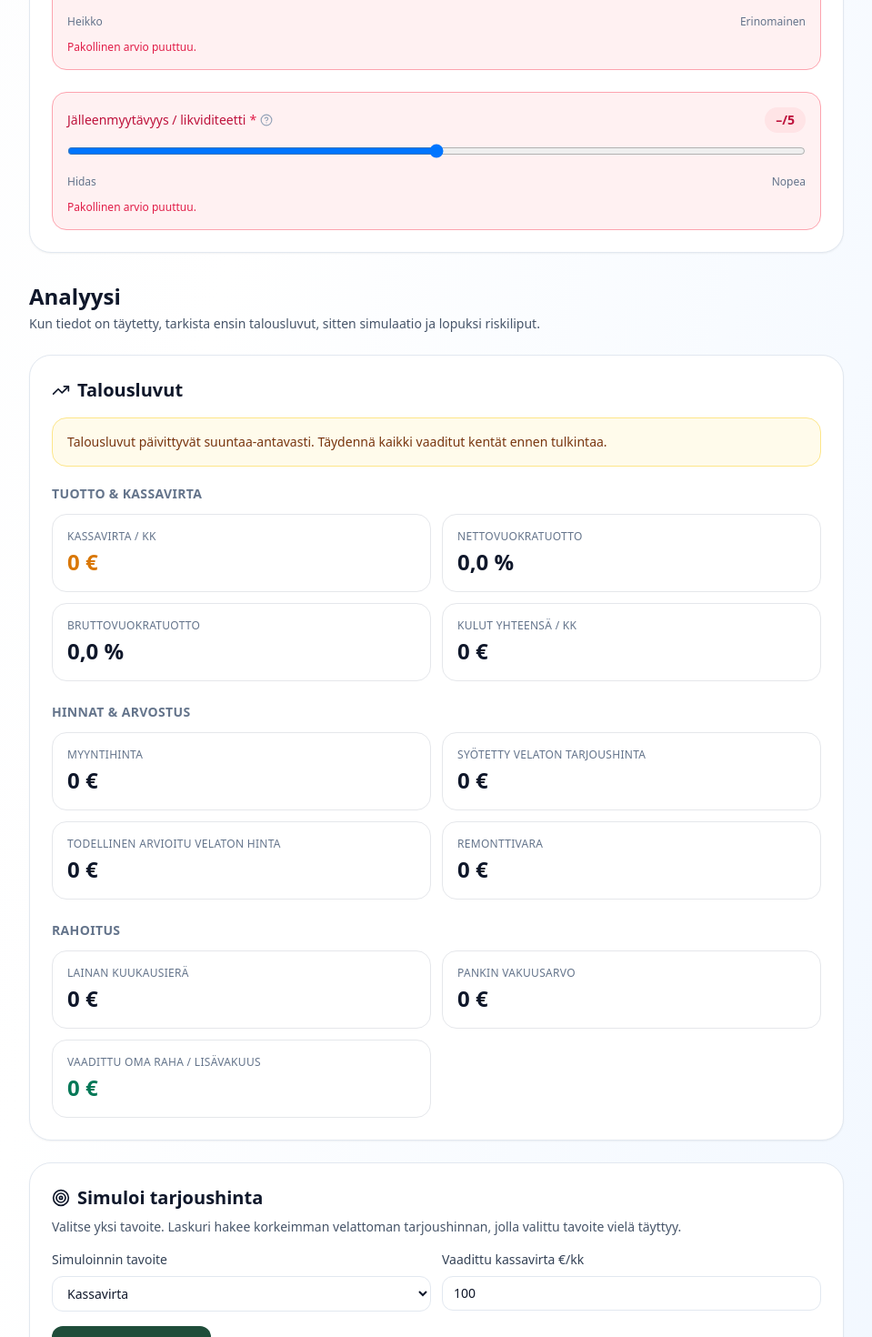
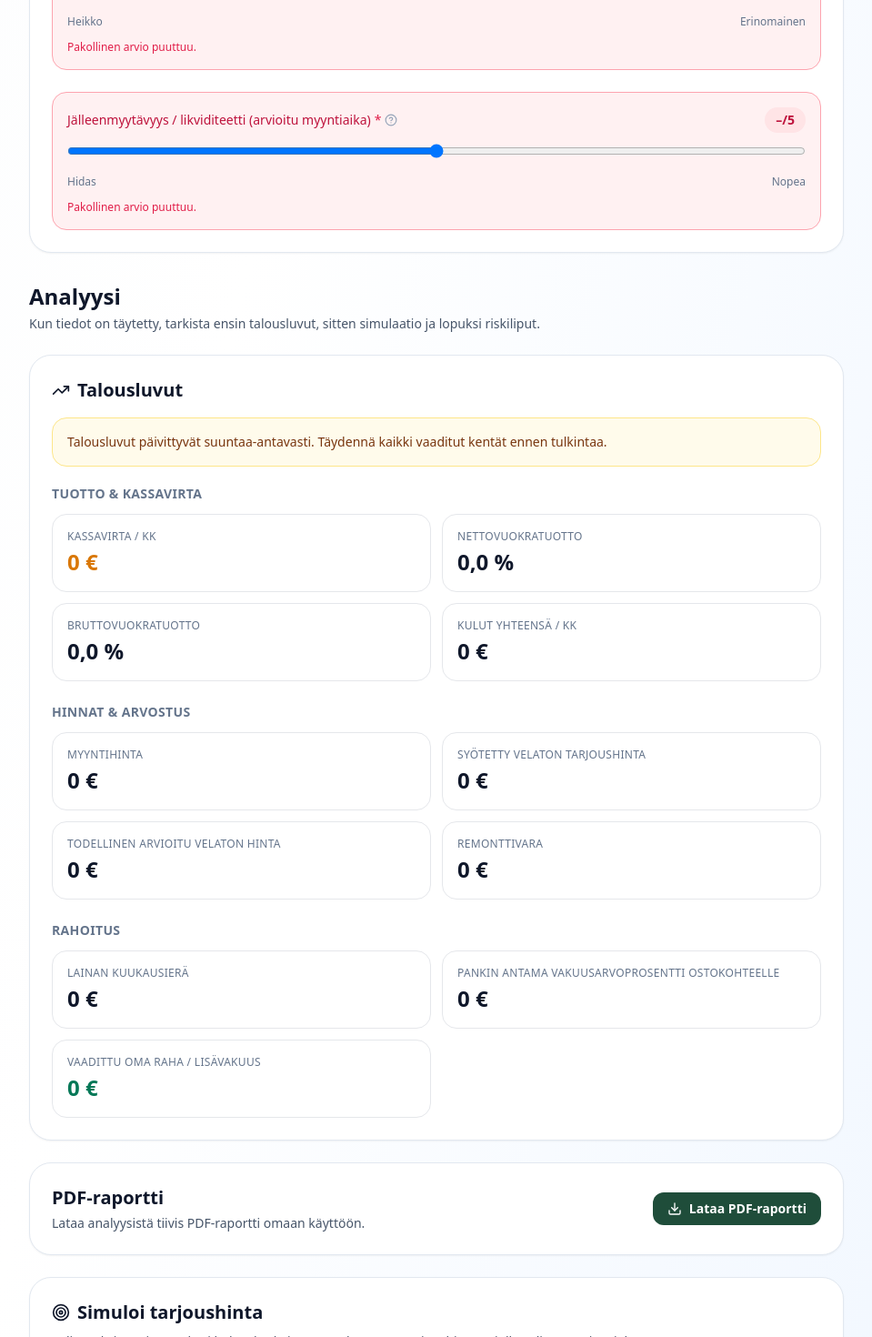
Before and after one commit to TeemuEsko/asuntosijoituslaskuri, a Next.js app: page / in a window 1280 px wide. Shown: the part 3180-4650 px from the top of the page at 91% size, without its empty margins (160-1119 px from the left). Built offline with nearby package versions, Linux system fonts and the light colour scheme.

Commit message:
Add files via upload

```diff
--- a/app/page.js
+++ b/app/page.js
@@ -2,7 +2,7 @@
 
 import React, { useMemo, useState } from "react";
 import Link from "next/link";
-import { AlertTriangle, Banknote, Building2, Calculator, CheckCircle2, HelpCircle, Home, Link as LinkIcon, ShieldAlert, Target, TrendingUp } from "lucide-react";
+import { AlertTriangle, Banknote, Building2, Calculator, CheckCircle2, Download, HelpCircle, Home, Link as LinkIcon, ShieldAlert, Target, TrendingUp } from "lucide-react";
 
 function clamp(value, min = 0, max = 100) {
   return Math.max(min, Math.min(max, value));
@@ -193,7 +193,7 @@ function requiredMissingFields(data) {
     ["interestRate", "Korko"],
     ["loanYears", "Laina-aika"],
     ["repaymentType", "Lyhennystyyppi"],
-    ["collateralValuePct", "Pankin vakuusarvo"],
+    ["collateralValuePct", "Pankin antama vakuusarvoprosentti ostokohteelle"],
     ["locationDemand", "Vuokrakysyntä"],
     ["locationRisk", "Sijaintiriski"],
     ["condition", "Asunnon kunto"],
@@ -522,6 +522,16 @@ export default function HomePage() {
   const canAnalyze = missingFields.length === 0;
   const result = useMemo(() => analyze(data), [data]);
 
+  const updateUrlField = (value) => {
+    setData((prev) => ({
+      ...prev,
+      url: value,
+      parsedNotice: value.trim() ? "" : "",
+      dataSource: value.trim() ? prev.dataSource : "manual",
+    }));
+    setIsParsingUrl(false);
+  };
+
   const update = (key, value) => {
     setData((prev) => {
       let next = { ...prev, [key]: value };
@@ -592,10 +602,113 @@ export default function HomePage() {
         return next;
       });
     } catch (error) {
-      setData((prev) => ({ ...prev, parsedNotice: `URL-haku ei onnistunut: ${error.message}. Tarkista linkki tai täydennä luvut käsin.` }));
+      const isOikotie = url.includes("oikotie.fi");
+      const message = isOikotie
+        ? `Oikotie-linkin automaattinen haku ei vielä onnistunut nykyisellä kevyellä parserilla. Oikotie vaatii todennäköisesti selainpohjaisen parserin. Täydennä tiedot toistaiseksi käsin. Tekninen syy: ${error.message}.`
+        : `URL-haku ei onnistunut: ${error.message}. Tarkista linkki tai täydennä luvut käsin.`;
+      setData((prev) => ({ ...prev, parsedNotice: message }));
     } finally {
       setIsParsingUrl(false);
     }
+  };
+
+  const downloadPdfReport = async () => {
+    const { jsPDF } = await import("jspdf");
+    const doc = new jsPDF({ orientation: "portrait", unit: "mm", format: "a4" });
+    const d = normalizedData(data);
+    const today = new Date().toLocaleDateString("fi-FI");
+
+    doc.setFont("helvetica", "bold");
+    doc.setFontSize(18);
+    doc.text("asuntosijoituslaskuri.fi", 15, 18);
+    doc.setFontSize(14);
+    doc.text("Sijoitusasunnon analyysi", 15, 28);
+
+    doc.setFont("helvetica", "normal");
+    doc.setFontSize(10);
+    doc.text(`Päiväys: ${today}`, 15, 36);
+    doc.text(`Osoite: ${data.address || "-"}`, 15, 43);
+    doc.text(`Pinta-ala: ${d.size || "-"} m²`, 15, 50);
+    doc.text(`Rakennusvuosi: ${d.buildYear || "-"}`, 15, 57);
+
+    doc.setFont("helvetica", "bold");
+    doc.setFontSize(13);
+    doc.text("Keskeiset luvut", 15, 70);
+    doc.setFont("helvetica", "normal");
+    doc.setFontSize(10);
+
+    const rows = [
+      ["Velaton tarjoushinta", eur(d.debtFreePrice)],
+      ["Myyntihinta", eur(result.purchasePrice)],
+      ["Vuokra / kk", eur(d.rent)],
+      ["Hoitovastike / kk", eur(d.maintenanceFee)],
+      ["Kassavirta / kk", eur(result.cashflow)],
+      ["Nettovuokratuotto", pct(result.netYield)],
+      ["Bruttovuokratuotto", pct(result.grossYield)],
+      ["Vaadittu oma raha / lisävakuus", eur(result.requiredOwnCashOrExtraCollateral)],
+      ["Sijoitusarvio", canAnalyze ? `${result.scores.total}/100 - ${result.verdict}` : "Ei valmis"],
+    ];
+
+    let y = 78;
+    rows.forEach(([label, value]) => {
+      doc.text(`${label}: ${value}`, 15, y);
+      y += 7;
+    });
+
+    y += 5;
+    doc.setFont("helvetica", "bold");
+    doc.text("Sijoittajan yhteenveto", 15, y);
+    y += 7;
+    doc.setFont("helvetica", "normal");
+    const summary = canAnalyze ? result.investorSummary : "Täydennä pakolliset tiedot ennen analyysin tulkintaa.";
+    doc.splitTextToSize(summary, 180).forEach((line) => {
+      doc.text(line, 15, y);
+      y += 6;
+    });
+
+    y += 5;
+    doc.setFont("helvetica", "bold");
+    doc.text("Riskit ja huomiot", 15, y);
+    y += 7;
+    doc.setFont("helvetica", "normal");
+
+    const riskLines = [
+      ...result.dealbreakers,
+      ...result.riskProfile.items.map((item) => item.text),
+      ...result.warnings,
+    ].slice(0, 12);
+
+    if (riskLines.length === 0) {
+      doc.text("Ei merkittäviä riskilippuja valituilla tiedoilla.", 15, y);
+      y += 7;
+    } else {
+      riskLines.forEach((line) => {
+        doc.splitTextToSize(`- ${line}`, 180).forEach((part) => {
+          if (y > 270) {
+            doc.addPage();
+            y = 20;
+          }
+          doc.text(part, 15, y);
+          y += 6;
+        });
+      });
+    }
+
+    if (y > 260) {
+      doc.addPage();
+      y = 20;
+    }
+
+    y += 8;
+    doc.setFontSize(8);
+    doc.text(
+      "Laskurin tulokset ovat suuntaa-antavia arvioita eivätkä sijoitusneuvontaa. Käyttäjä vastaa itse lopullisesta sijoituspäätöksestä ja syötettyjen tietojen oikeellisuudesta.",
+      15,
+      y,
+      { maxWidth: 180 }
+    );
+
+    doc.save("asuntosijoitusanalyysi.pdf");
   };
 
   const runOfferSimulation = () => {
@@ -660,7 +773,7 @@ export default function HomePage() {
               <div className="space-y-3 rounded-3xl border bg-slate-50 p-4">
                 <Label help="Liitä Etuovi- tai Oikotie-kohdelinkki. Työkalu yrittää hakea ilmoituksesta keskeiset laskentatiedot automaattisesti.">Etuovi/Oikotie-linkki</Label>
                 <div className="flex flex-col gap-2 sm:flex-row">
-                  <Input value={data.url} onChange={(e) => update("url", e.target.value)} placeholder="Liitä Etuovi- tai Oikotie-linkki" />
+                  <Input value={data.url} onChange={(e) => updateUrlField(e.target.value)} placeholder="Liitä Etuovi- tai Oikotie-linkki" />
                   <Button type="button" onClick={parseListingUrl} disabled={isParsingUrl}><LinkIcon className="mr-2 h-4 w-4" /> {isParsingUrl ? "Haetaan..." : "Hae tiedot"}</Button>
                 </div>
                 <p className="text-xs text-slate-500">URL-haku täyttää vain löydetyt tiedot. Käyttäjä vastaa puuttuvien tietojen täydentämisestä ja valintojen oikeellisuudesta.</p>
@@ -709,16 +822,16 @@ export default function HomePage() {
               <SectionTitle icon={<Banknote className="h-5 w-5" />} title="Rahoitus" />
               <Grid>
                 <NumberField label="Sijoitettu oma pääoma" help="Oma raha, jonka aiot sijoittaa tähän kohteeseen." value={data.ownCapital} onChange={(v) => update("ownCapital", v)} placeholder="Syötä oma pääoma" requiredMissing={isRequiredMissing(data, "ownCapital")} />
-                <NumberField label="Korko %" help="Arvio lainan kokonaiskorosta." value={data.interestRate} onChange={(v) => update("interestRate", v)} step="0.1" placeholder="Syötä korko" requiredMissing={isRequiredMissing(data, "interestRate")} />
+                <NumberField label="Pankkilainan kokonaiskorko" help="Arvio lainan kokonaiskorosta." value={data.interestRate} onChange={(v) => update("interestRate", v)} step="0.1" placeholder="Syötä korko" requiredMissing={isRequiredMissing(data, "interestRate")} />
                 <NumberField label="Laina-aika vuosina" help="Laina-aika vaikuttaa kuukausierään ja kassavirtaan." value={data.loanYears} onChange={(v) => update("loanYears", v)} placeholder="Syötä laina-aika" requiredMissing={isRequiredMissing(data, "loanYears")} />
                 <SelectField label="Lyhennystyyppi" help="Annuiteetti on yleinen lainamalli. Korot vain -vaihtoehto näyttää kassavirran lyhennysvapaan aikana." value={data.repaymentType} onChange={(v) => update("repaymentType", v)} placeholder="Valitse lyhennystyyppi" requiredMissing={isRequiredMissing(data, "repaymentType")} options={[["annuity", "Annuiteetti"], ["equal_principal", "Tasalyhennys"], ["interest_only", "Korot vain"]]} />
-                <SelectField label="Pankin vakuusarvo" help="Arvio siitä, kuinka suuren osuuden ostokohteesta pankki hyväksyy vakuudeksi." value={String(data.collateralValuePct)} onChange={(v) => update("collateralValuePct", v)} placeholder="Valitse vakuusarvo" requiredMissing={isRequiredMissing(data, "collateralValuePct")} options={[["70", "70 %"], ["80", "80 %"], ["90", "90 %"]]} />
+                <SelectField label="Pankin antama vakuusarvoprosentti ostokohteelle" help="Arvio siitä, kuinka suuren osuuden ostokohteesta pankki hyväksyy vakuudeksi." value={String(data.collateralValuePct)} onChange={(v) => update("collateralValuePct", v)} placeholder="Valitse vakuusarvo" requiredMissing={isRequiredMissing(data, "collateralValuePct")} options={[["70", "70 %"], ["80", "80 %"], ["90", "90 %"]]} />
               </Grid>
 
               <SectionTitle icon={<TrendingUp className="h-5 w-5" />} title="Sijainti ja exit" />
               <SelectField label="Sijaintiriski" help="Matala: haluttu sijainti, isot työllistäjät tai oppilaitokset lähellä. Keskitaso: elinvoimainen pieni tai keskisuuri kunta. Korkea: muuttotappiopaikkakunta tai yhden suuren työnantajan varassa." value={data.locationRisk} onChange={(v) => update("locationRisk", v)} placeholder="Valitse sijaintiriski" requiredMissing={isRequiredMissing(data, "locationRisk")} options={[["low", "Matala – haluttu sijainti"], ["medium", "Keskitaso – elinvoimainen pieni/keskisuuri kunta"], ["high", "Korkea – muuttotappio tai yhden työllistäjän riski"]]} />
-              <SliderField label="Asunnon kunto" help="1 Heikko: vaatii täydellisen remontin. 2 Tyydyttävä: asuttava, mutta selvä päivitystarve. 3 Kohtalainen: pinnat pääosin ok, kylpyhuone tai keittiö voi vaatia päivitystä. 4 Hyvä: siisti ja toimiva. 5 Erinomainen: remontoitu tai lähes uudenveroinen." value={data.condition} onChange={(v) => update("condition", v)} left="Heikko" right="Erinomainen" requiredMissing={isRequiredMissing(data, "condition")} />
-              <SliderField label="Jälleenmyytävyys / likviditeetti" help="Arvioi kuinka nopeasti ja helposti kohde olisi myytävissä eteenpäin." value={data.liquidity} onChange={(v) => update("liquidity", v)} left="Hidas" right="Nopea" requiredMissing={isRequiredMissing(data, "liquidity")} />
+              <SliderField label="Asunnon kunto" help="1 Heikko: vaatii täydellisen remontin. 2 Tyydyttävä: asuttava, mutta selvä päivitystarve. 3 Kohtalainen: pinnat pääosin ok, kylpyhuone tai keittiö voi vaatia päivitystä. 4 Hyvä: siisti ja toimiva. 5 Erinomainen: remontoitu tai lähes uudenveroinen. Voit arvioida kuntoa kohdekuvien, remonttitietojen ja taloyhtiön dokumenttien perusteella." value={data.condition} onChange={(v) => update("condition", v)} left="Heikko" right="Erinomainen" requiredMissing={isRequiredMissing(data, "condition")} />
+              <SliderField label="Jälleenmyytävyys / likviditeetti (arvioitu myyntiaika)" help="Arvioi kuinka nopeasti ja helposti kohde olisi myytävissä eteenpäin." value={data.liquidity} onChange={(v) => update("liquidity", v)} left="Hidas" right="Nopea" requiredMissing={isRequiredMissing(data, "liquidity")} />
             </div>
           </Card>
 
@@ -757,10 +870,22 @@ export default function HomePage() {
                   <h3 className="mb-3 text-sm font-bold uppercase tracking-wide text-slate-500">Rahoitus</h3>
                   <div className="grid gap-3 sm:grid-cols-2">
                     <Metric label="Lainan kuukausierä" value={eur(result.loanPayment)} />
-                    <Metric label="Pankin vakuusarvo" value={eur(result.collateralValue)} />
+                    <Metric label="Pankin antama vakuusarvoprosentti ostokohteelle" value={eur(result.collateralValue)} />
                     <Metric label="Vaadittu oma raha / lisävakuus" value={eur(result.requiredOwnCashOrExtraCollateral)} emphasis={result.requiredOwnCashOrExtraCollateral > normalizedData(data).ownCapital ? "bad" : "good"} />
                   </div>
                 </div>
+              </div>
+            </Card>
+
+            <Card>
+              <div className="flex flex-col gap-4 sm:flex-row sm:items-center sm:justify-between">
+                <div>
+                  <div className="text-xl font-semibold">PDF-raportti</div>
+                  <p className="mt-1 text-sm text-slate-600">Lataa analyysistä tiivis PDF-raportti omaan käyttöön.</p>
+                </div>
+                <Button type="button" onClick={downloadPdfReport}>
+                  <Download className="mr-2 h-4 w-4" /> Lataa PDF-raportti
+                </Button>
               </div>
             </Card>
 
@@ -977,3 +1102,5 @@ function ScoreBar({ label, value, weight }) {
     </div>
   );
 }
+
+// TODO_CARD_SELECTORS: sliderit korvataan seuraavassa UI-päivityksessä 1-5 valintakorteilla.
--- a/package.json
+++ b/package.json
@@ -1,6 +1,6 @@
 {
   "name": "asuntosijoituslaskuri-next",
-  "version": "1.1.0",
+  "version": "1.4.0",
   "private": true,
   "scripts": {
     "dev": "next dev",
@@ -11,7 +11,8 @@
     "next": "16.2.6",
     "react": "19.2.1",
     "react-dom": "19.2.1",
-    "lucide-react": "^0.468.0"
+    "lucide-react": "^0.468.0",
+    "jspdf": "^2.5.2"
   },
   "devDependencies": {
     "tailwindcss": "3.4.17",
```
Also changed, not shown: app/api/parse-listing/route.js (+10 -0 lines), 1 other file (tests, documents, lock files or other folders).
